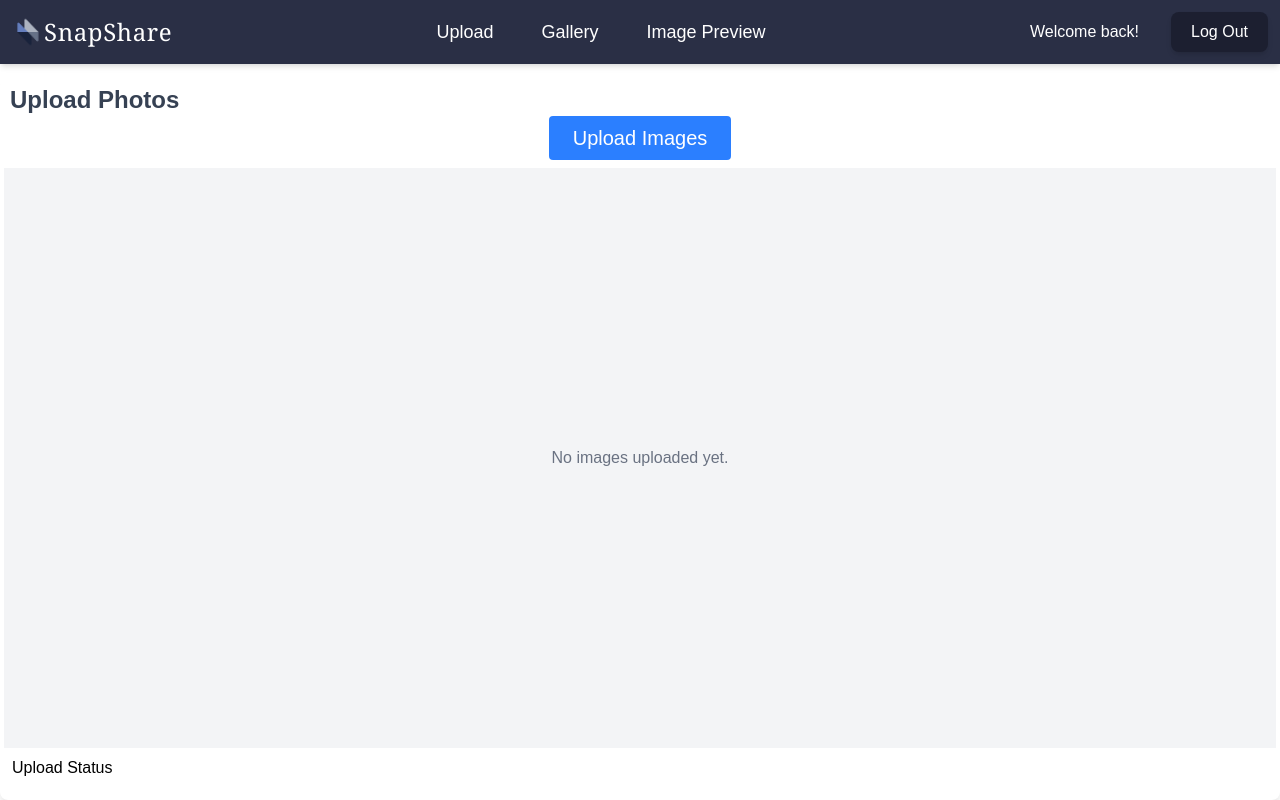
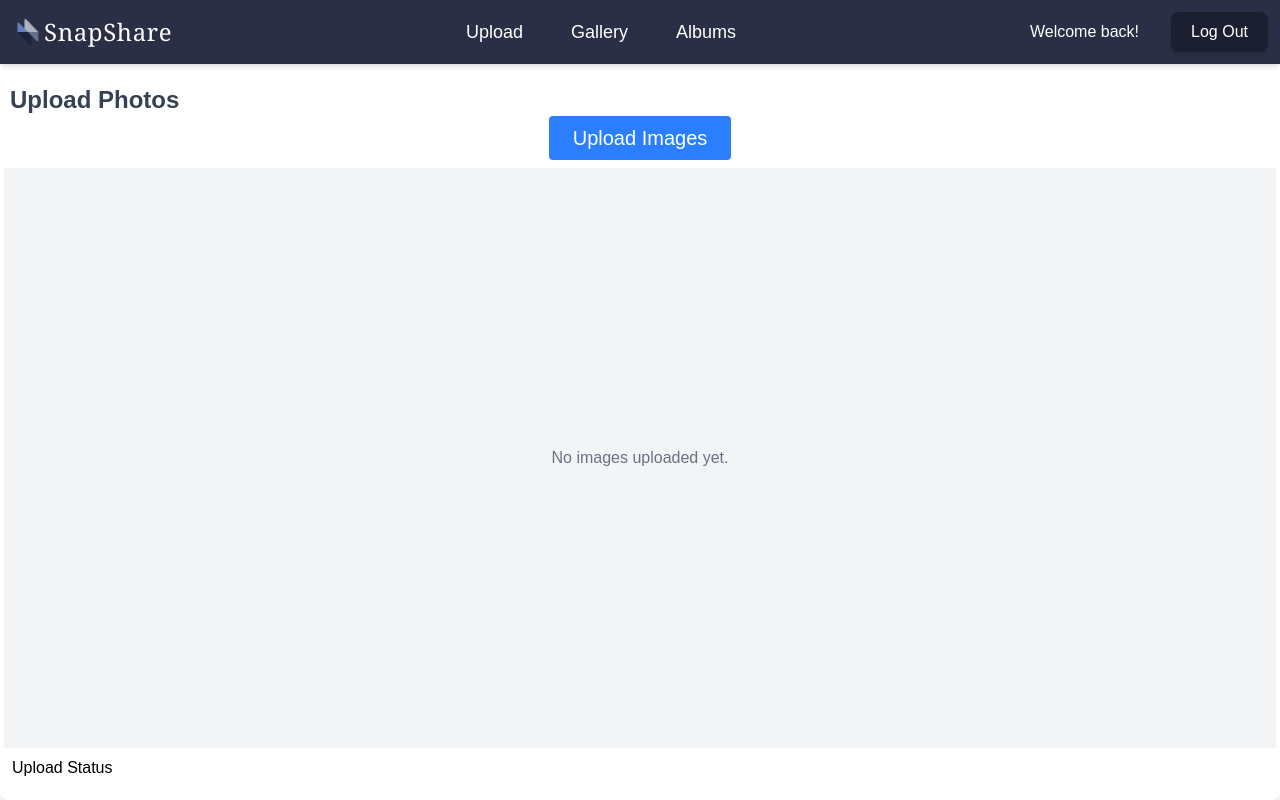
Before and after one commit to Faisal-M-S-Abu-Zakari/image_gallery, a React (Vite) app in the folder photo-management-app/: page /upload in a window 1280 px wide. Built offline with nearby package versions, Linux system fonts and the light colour scheme.

Commit message:
changed name from image preview to albums

```diff
--- a/photo-management-app/src/components/Navbar.tsx
+++ b/photo-management-app/src/components/Navbar.tsx
@@ -40,7 +40,7 @@ const Navbar: React.FC = () => {
           to="image-preview"
           className="relative hover: transition after:content-[''] after:absolute after:left-0 after:bottom-[-2px] after:w-full after:h-[2px] after:bg-yellow-400 after:scale-x-0 hover:after:scale-x-100 after:transition-transform after:duration-300"
         >
-          Image Preview
+          Albums
         </Link>
       </nav>
 
```
